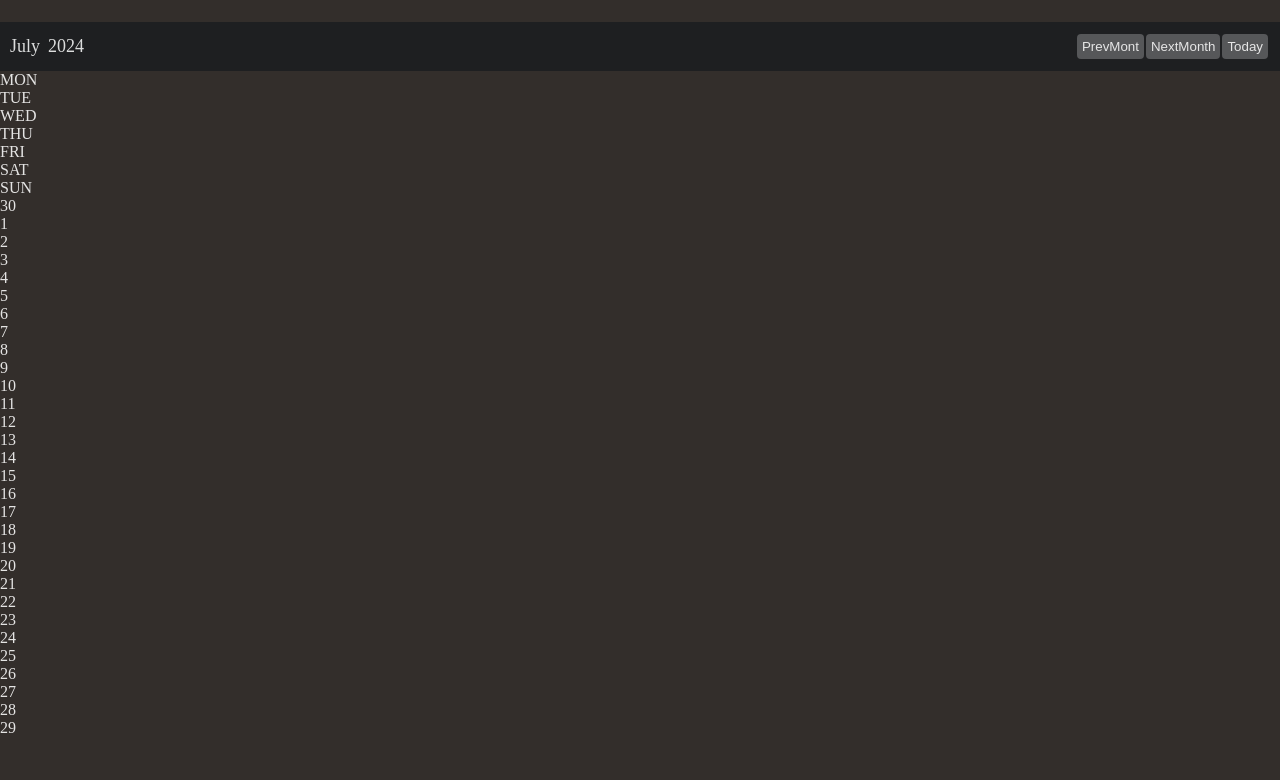
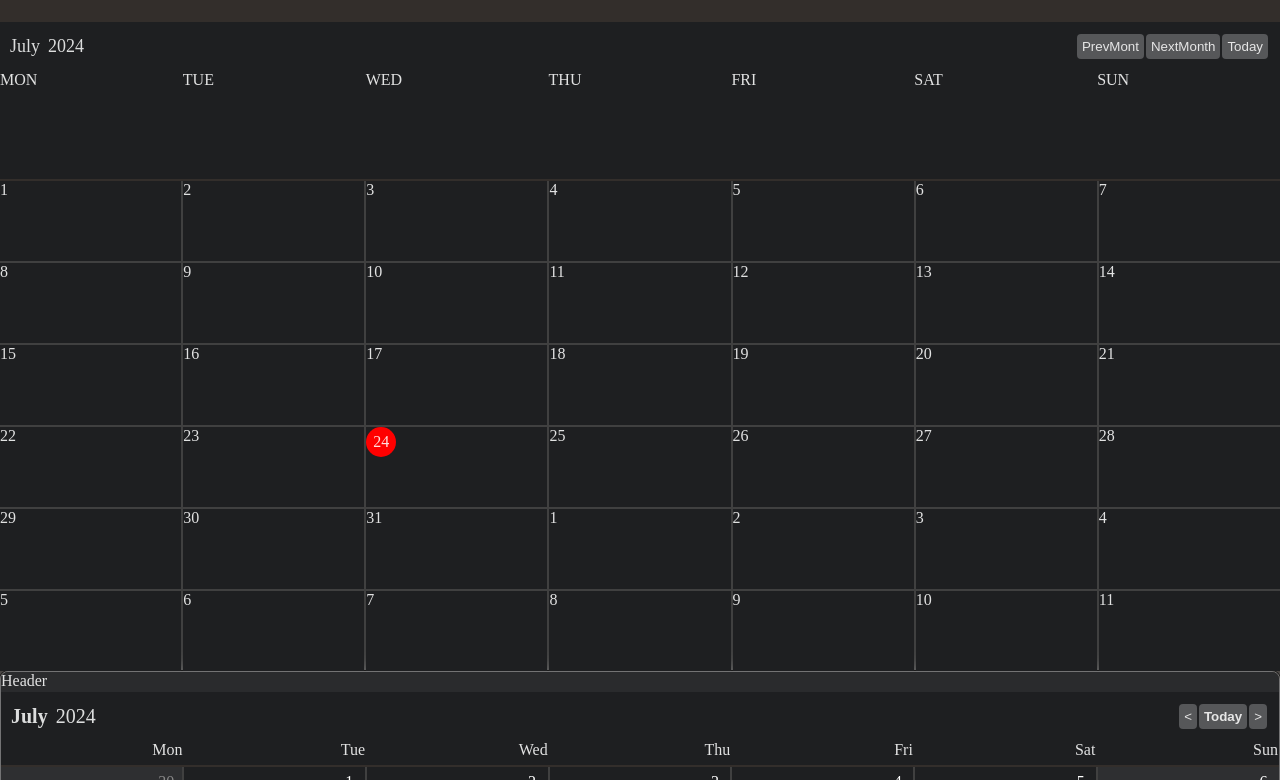
Before and after one commit to Kikerv080692/nail_project, a React (Vite) app in the folder nail_project/: page / in a window 1280 px wide. Shown: the part 8620-9400 px from the top of the page. Before the commit the page ends 9357 px from the top, so only its background shows below. Built offline with nearby package versions, Linux system fonts and the light colour scheme.

Commit message:
current day

```diff
--- a/nail_project/src/components/Calendar/CalendarGrid/CalendarGrid.jsx
+++ b/nail_project/src/components/Calendar/CalendarGrid/CalendarGrid.jsx
@@ -61,16 +61,7 @@ function CalendarGrid({ startDay, today, totalDays, events }) {
               </div>
               <div className="event-list">
               <div>Start: {dayItem.format('X')}</div>
-              {
-                events.filter(event => event.date >= dayItem.format('X') && event.date <= dayItem.clone().endOf('day').format('X'))
-                .map(event => (
-                  <li>
-                  <button key={event.id} className="event-list-btn">
-                   {event.title}
-                  </button>
-                  </li>
-                ))
-              }
+
               <div>End: {dayItem.clone().endOf('day').format('X')}</div>
 
               </div>
--- a/nail_project/src/components/Calendar/CalendarGrid/CalendarGrid.scss
+++ b/nail_project/src/components/Calendar/CalendarGrid/CalendarGrid.scss
@@ -2,7 +2,7 @@
   max-width: 430px;
   display: grid;
   grid-template-columns: repeat(7, 1fr);
-  // grid-template-rows: repeat(6, 1fr);
+  grid-template-rows: repeat(6, 1fr);
   gap: 2px;
   background: #404040;
   // padding-top: 2px;
--- a/nail_project/src/components/CalendarPage/CalendarDays/CalendarDays.jsx
+++ b/nail_project/src/components/CalendarPage/CalendarDays/CalendarDays.jsx
@@ -1,6 +1,6 @@
 import { useAuth } from "../../../hooks/useAuth";
 import { useState } from "react";
-
+import * as SC from './CalendarDays.styled'
 import { CastomModal } from "../../Modal/CastomModal";
 
 export const CalendarDays = ({ isCurrentDay, dayItem}) => {
@@ -11,17 +11,17 @@ export const CalendarDays = ({ isCurrentDay, dayItem}) => {
     ;
   };
   return (
-    <div>
+    <SC.CellWrapper >
       <div onClick={isLoggedIn ? toggleModal : null}>
         {isCurrentDay(dayItem) ? (
-          <div>{dayItem.format("D")}</div>
+          <SC.CurrentDay>{dayItem.format("D")}</SC.CurrentDay>
         ) : (
           dayItem.format("D")
         )}
       </div>
       {isOpenModal && (
-         <CastomModal toggleModal={toggleModal}>dmalknflfnfnsdlf</CastomModal>
+         <CastomModal toggleModal={toggleModal}></CastomModal>
       )}
-    </div>
+    </SC.CellWrapper>
   );
 };
--- /dev/null
+++ b/nail_project/src/components/CalendarPage/CalendarDays/CalendarDays.styled.js
@@ -0,0 +1,16 @@
+import styled from "styled-components";
+
+export const CurrentDay = styled.div`
+ height: 30px;
+  width: 30px;
+  border-radius: 50%;
+  background: red;
+  display: flex;
+  justify-content: center;
+  align-items: center;
+`
+export const CellWrapper = styled.div`
+  min-width: 50px;
+  min-height: 80px;
+  background: #1e1f21;
+`
--- a/nail_project/src/components/CalendarPage/CalendarGrid/CalendarGrid.jsx
+++ b/nail_project/src/components/CalendarPage/CalendarGrid/CalendarGrid.jsx
@@ -1,20 +1,21 @@
 import moment from "moment";
-import { array } from "prop-types";
-import { useState } from "react";
-import { useAuth } from "../../../hooks/useAuth";
 import { CalendarDays } from "../CalendarDays/CalendarDays";
+import * as SC from './CalendarGrid.styled'
 
 export const CalendarGrid = ({ today, startDay }) => {
 
-  const totalDays = 30;
-  const day = startDay.clone().subtract(1, "day");
+  const totalDays = 42;
+
+  const day = startDay.clone().subtract(0, "day");
   const daysArray = [...Array(totalDays)].map(() => day.add(1, "day").clone());
-  console.log("day", daysArray);
+  console.log("day", day);
 
-  const isCurrentDay = () => {
+  const isCurrentDay = (day) => {
     return moment().isSame(day, "day");
   };
+
   console.log("currentDay", isCurrentDay);
+
   const isSelectedMonth = () => {
     return moment().isSame(month, "month");
   };
@@ -22,23 +23,26 @@ export const CalendarGrid = ({ today, startDay }) => {
 
   return (
     <div>
-      <ul>
+    <SC.WrapperWeekDays>
         {[...Array(7)].map((_, index) => (
-          <li key={index}>
+          <div key={index}>
             <span>
               {moment()
                 .day(index + 1)
                 .format("ddd")
                 .toUpperCase()}
             </span>
-          </li>
+          </div>
         ))}
-      </ul>
-      <div>
-        {daysArray.map((dayItem) => (
-          <CalendarDays isCurrentDay={isCurrentDay} dayItem={dayItem} />
+        </SC.WrapperWeekDays>
+      <SC.CalendarGrid>
+        {daysArray.map((dayItem, index) => (
+          <CalendarDays key={dayItem.unix()}  isCurrentDay={isCurrentDay}  dayItem={dayItem}
+
+          />
         ))}
-      </div>
+      </SC.CalendarGrid>
+
     </div>
   );
 };
--- /dev/null
+++ b/nail_project/src/components/CalendarPage/CalendarGrid/CalendarGrid.styled.js
@@ -0,0 +1,20 @@
+import styled from "styled-components";
+
+export const WrapperWeekDays = styled.div`
+ display: grid;
+  grid-template-columns: repeat(7, 1fr);
+  grid-template-rows: repeat(6, 1fr);
+  background: #1e1f21;
+  border-bottom: #404040;
+  margin-bottom: 2px;
+`
+
+export const CalendarGrid = styled.div`
+  max-width: 100%;
+  display: grid;
+  grid-template-columns: repeat(7, 1fr);
+  // grid-template-rows: repeat(6, 1fr);
+  gap: 2px;
+  background: #404040;
+  // padding-top: 2px;
+`
--- a/nail_project/src/components/CalendarPage/CalendarPage.jsx
+++ b/nail_project/src/components/CalendarPage/CalendarPage.jsx
@@ -6,7 +6,8 @@ import { CalendarGrid } from "./CalendarGrid/CalendarGrid";
 export const CalendarPage = () => {
   const [today, setToday] = useState(moment());
   const startDay = today.clone().startOf("month").startOf("week");
-  console.log("today", startDay);
+
+  console.log("today555", startDay);
   const prevHandler = () => {
     setToday((prev) => prev.clone().subtract(1, "month"));
   };
--- a/nail_project/src/pages/Home/Home.jsx
+++ b/nail_project/src/pages/Home/Home.jsx
@@ -12,41 +12,32 @@ import { useEffect, useState } from "react";
 import { CalendarPage } from "../../components/CalendarPage/CalendarPage.jsx"
 
 // const count = `/events?date_gte=${startDayQuery}&date_lte=${endDayQuery}`
-// const totalDays = 42;
-// const url = "http://localhost:3000";
+const totalDays = 42;
+
 export const Home = () => {
-  // const [today, setToday] = useState(moment());
-  // const startDay = today.clone().startOf("month").startOf("week");
-  // const endDay = moment().endOf("month").endOf("week");
+  const [today, setToday] = useState(moment());
+  const startDay = today.clone().startOf("month").startOf("week");
+  const endDay = moment().endOf("month").endOf("week");
 
-  // const prevHandlerDay = () => {
-  //   console.log("prev");
-  //   setToday((prev) => prev.clone().subtract(1, "month"));
-  // };
-  // const todayHandlerDay = () => {
-  //   console.log("today");
-  //   setToday(moment());
-  // };
-  // const nextHandlerDay = () => {
-  //   console.log("next");
-  //   setToday((prev) => prev.clone().add(1, "month"));
-  // };
+  const prevHandlerDay = () => {
+    console.log("prev");
+    setToday((prev) => prev.clone().subtract(1, "month"));
+  };
+  const todayHandlerDay = () => {
+    console.log("today");
+    setToday(moment());
+  };
+  const nextHandlerDay = () => {
+    console.log("next");
+    setToday((prev) => prev.clone().add(1, "month"));
+  };
 
-  // const startDayQuery = startDay.clone().format("X");
-  // const endDayQuery = endDay.clone().add(totalDays, 'days').format("X");
-  // console.log("startDayQuery:", startDayQuery);
-  // console.log("endDayQuery:", endDayQuery);
+  const startDayQuery = startDay.clone().format("X");
+  const endDayQuery = endDay.clone().add(totalDays, 'days').format("X");
+  console.log("startDayQuery:", startDayQuery);
+  console.log("endDayQuery:", endDayQuery);
 
-  // const [events, setEvents] = useState([]);
-  // useEffect(() => {
-  //   fetch(`${url}/events`)
-  //     .then((res) => res.json())
-  //     .then((res) => {
-  //       console.log("Response", res);
-  //       setEvents(res);
-  //     })
-  //     .catch((error) => console.error("Error fetching events:", error));
-  // }, [today]);
+
   return (
     <div>
       <Register />
@@ -58,15 +49,15 @@ export const Home = () => {
       <Price />
       <Footer />
       <CalendarPage />
-      {/* <Calendar
+      <Calendar
         startDay={startDay}
         today={today}
         prevHandlerDay={prevHandlerDay}
         todayHandlerDay={todayHandlerDay}
         nextHandlerDay={nextHandlerDay}
         totalDays={totalDays}
-        events={events}
-      /> */}
+
+      />
     </div>
   );
 };
```
Also changed, not shown: nail_project/index.html (+21 -0 lines).
